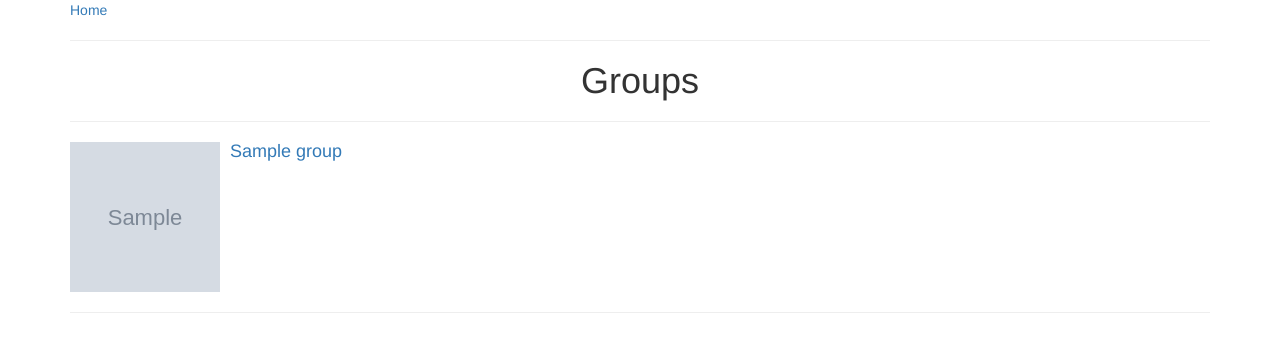
After one commit to DevGuysPy/School, a Django app: a page that uses templates/all_groups.html in a window 1280 px wide. The commit adds this page. Shown: the top 352 px of the page. Run offline with Django 3.2, Linux system fonts and the light colour scheme; tables that the repository leaves empty hold one stand-in row (values such as "Sample post"); grey boxes marked "Sample" are stand-in pictures; some libraries are stand-ins or nearby versions.

Commit message:
Edited htmls and added all_groups html

```diff
--- a/School/models.py
+++ b/School/models.py
@@ -70,7 +70,7 @@ class Student(models.Model):
     group = models.ForeignKey(Group)
     photo = models.ImageField(blank=True, null=True)
     info = models.TextField()
-    user = models.OneToOneField(User)
+    user = models.OneToOneField(User, null=True)
     def __str__(self):
         return self.name
 
--- a/static/css/style.css
+++ b/static/css/style.css
@@ -170,3 +170,13 @@
 label {
     font-weight: normal;
 }
+
+
+.xs-ava {
+	background-size: cover;
+	background-repeat: no-repeat;
+	width: 150px;
+	height: 150px;
+	background-position: center;
+
+}
--- /dev/null
+++ b/templates/all_groups.html
@@ -0,0 +1,32 @@
+<!DOCTYPE html>
+<html>
+<head>
+	<title>All groups</title>
+    <link rel="stylesheet" type="text/css" href="/static/css/bootstrap.css">
+    <link rel="stylesheet" href="/static/css/style.css">
+</head>
+<body>
+<div class = 'container'>
+    <a href="{% url 'index' %}">Home</a>
+        <hr>
+        <h1 class="text-center">Groups</h1>
+        <hr>
+        {% for s in groups %}
+        <div class="media">
+              <div class="media-left">
+                    <a href='/group/{{s.id}}/'>
+                        {% if s.photo %}
+                            <div class="xs-ava" style="background-image: url('/media/{{ s.photo }}');"></div>
+                        {% else %}
+                            <div class="xs-ava" style="background-image: url('http://tatet.ua/themes/fenix/img/default-user.png')"></div>
+                        {% endif %}
+                    </a>
+              </div>
+            <div class="media-body">
+                <h4 class="media-heading"><a href='/group/{{s.id}}/'>{{ s.name }}</a><br></h4>
+            </div>
+        </div>
+        <hr>
+        {% endfor %}
+</body>
+</html>
--- a/templates/all_students.html
+++ b/templates/all_students.html
@@ -23,9 +23,9 @@
               <div class="media-left">
                     <a href='/student/{{s.id}}/'>
                         {% if s.photo %}
-                                <img src="/media/{{ s.photo }}" class = 'media-object img-rounded'>
+                            <div class="xs-ava" style="background-image: url('/media/{{ s.photo }}');"></div>
                         {% else %}
-                                <img src=" http://tatet.ua/themes/fenix/img/default-user.png" class = 'media-object img-rounded'>
+                            <div class="xs-ava" style="background-image: url('http://tatet.ua/themes/fenix/img/default-user.png')"></div>
                         {% endif %}
                     </a>
               </div>
--- a/templates/allteachers.html
+++ b/templates/allteachers.html
@@ -23,14 +23,14 @@
               <div class="media-left">
                     <a href='/teacher/{{teacher.id}}/'>
                         {% if teacher.photo %}
-                                <img src="/media/{{ teacher.photo }}" class = 'media-object img-rounded'>
+                            <div class="xs-ava" style="background-image: url('/media/{{ teacher.photo }}');"></div>
                         {% else %}
-                                <img src=" http://tatet.ua/themes/fenix/img/default-user.png" class = 'media-object img-rounded img-responsive'>
+                            <div class="xs-ava" style="background-image: url('http://tatet.ua/themes/fenix/img/default-user.png');"></div>
                         {% endif %}
                     </a>
               </div>
             <div class="media-body">
-                <h4 class="media-heading"><a href='/teacher/{{teacher.id}}/'>{{ teacher.surname}} {{teacher.name}}</a><br></h4>
+                <h4 class="media-heading"><a href='/teacher/{{teacher.id}}/'>{{ teacher.surname}} {{teacher.name}}</a></h4>
                 <h5 class = 'display'>Group:   </h5>{{ teacher.group }}
             </div>
         </div>
--- a/templates/teacher/edit.html
+++ b/templates/teacher/edit.html
@@ -5,17 +5,19 @@
 <head>
     <title>Teacher</title>
     <link rel="stylesheet" type="text/css" href="{% static 'css/bootstrap.css' %}">
+    <link rel="stylesheet" href="/static/css/style.css">
 </head>
 <body>
 <div class='container'>
+    <a href="{% url 'index' %}"  >Home</a>
     <form method="POST" enctype="multipart/form-data">
         {% csrf_token %}
         <div  class= 'row'>
             <div class='col-xs-3'>
                 {% if form.photo.value %}
-                    <img class="img-responsive" src="/media/{{ form.photo.value }}">Image</img>
+                    <div class="xs-ava" style="background-image: url('/media/{{ form.photo.value }}');"></div>
                 {% else %}
-                    <img src=" http://www.salesmanago.pl/libs/unify/assets/img/testimonials/user.jpg;jsessionid=0E5F9F48BF3B7231C26C68CF7AD678EC">
+                    <div class="xs-ava" style="background-image: url('http://tatet.ua/themes/fenix/img/default-user.png');"></div>
                 {% endif %}
                 {{ form.photo }}
             </div>
--- a/templates/teacherprofile.html
+++ b/templates/teacherprofile.html
@@ -3,7 +3,8 @@
 <head>
   <meta charset="UTF-8">
 	<title>Teacher</title>
-	 <link rel="stylesheet" type="text/css" href="/static/css/bootstrap.css">
+    <link rel="stylesheet" type="text/css" href="/static/css/bootstrap.css">
+    <link rel="stylesheet" href="/static/css/style.css">
 </head>
 <body>
 {% if user.is_authenticated %}
@@ -41,7 +42,5 @@
   </div>
   <h4>To edit this page, please click <a href="{% url 'teacher_detail_edit' teacher_id=teacher.id %}"><span>here</span></a></h4>
  </div>
-
-
 </body>
 </html>
```
Also changed, not shown: templates/groupprofile.html (+5 -2 lines), templates/student/edit.html (+5 -3 lines), templates/studentprofile.html (+7 -8 lines).
